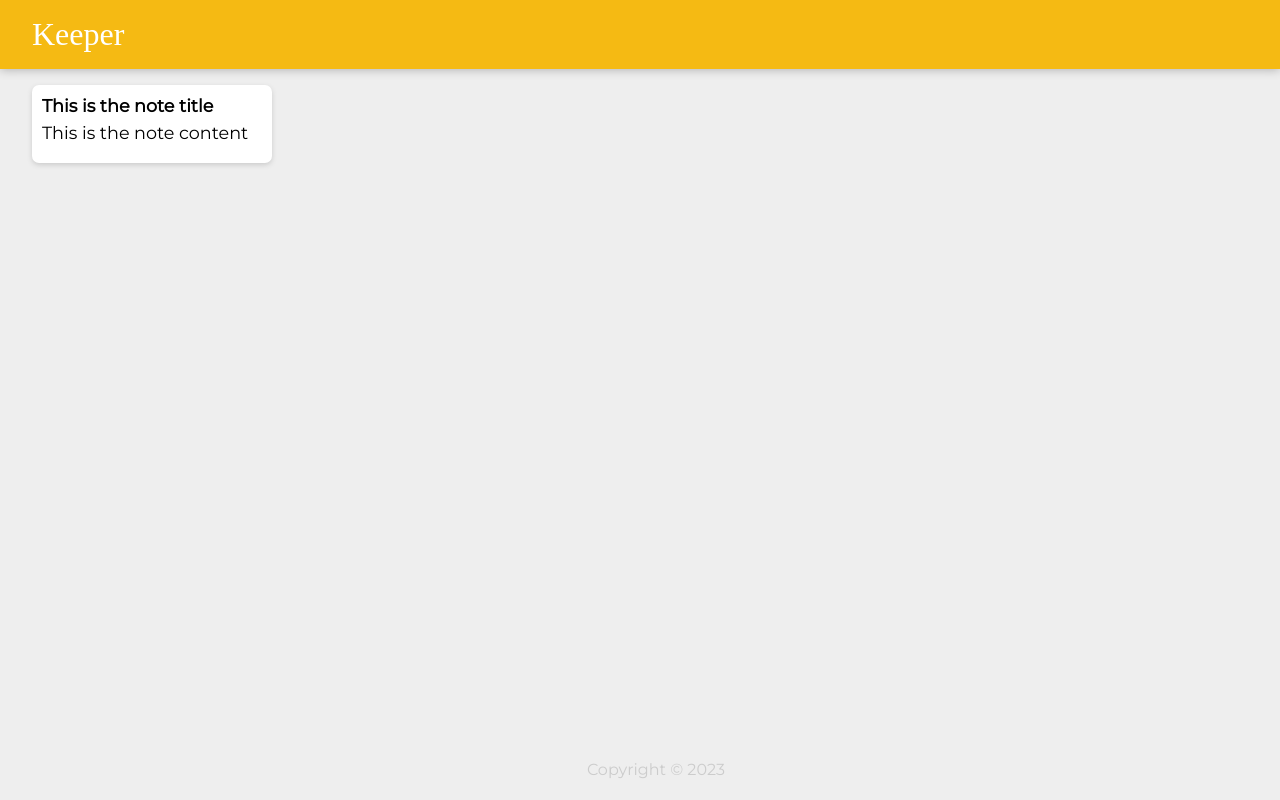
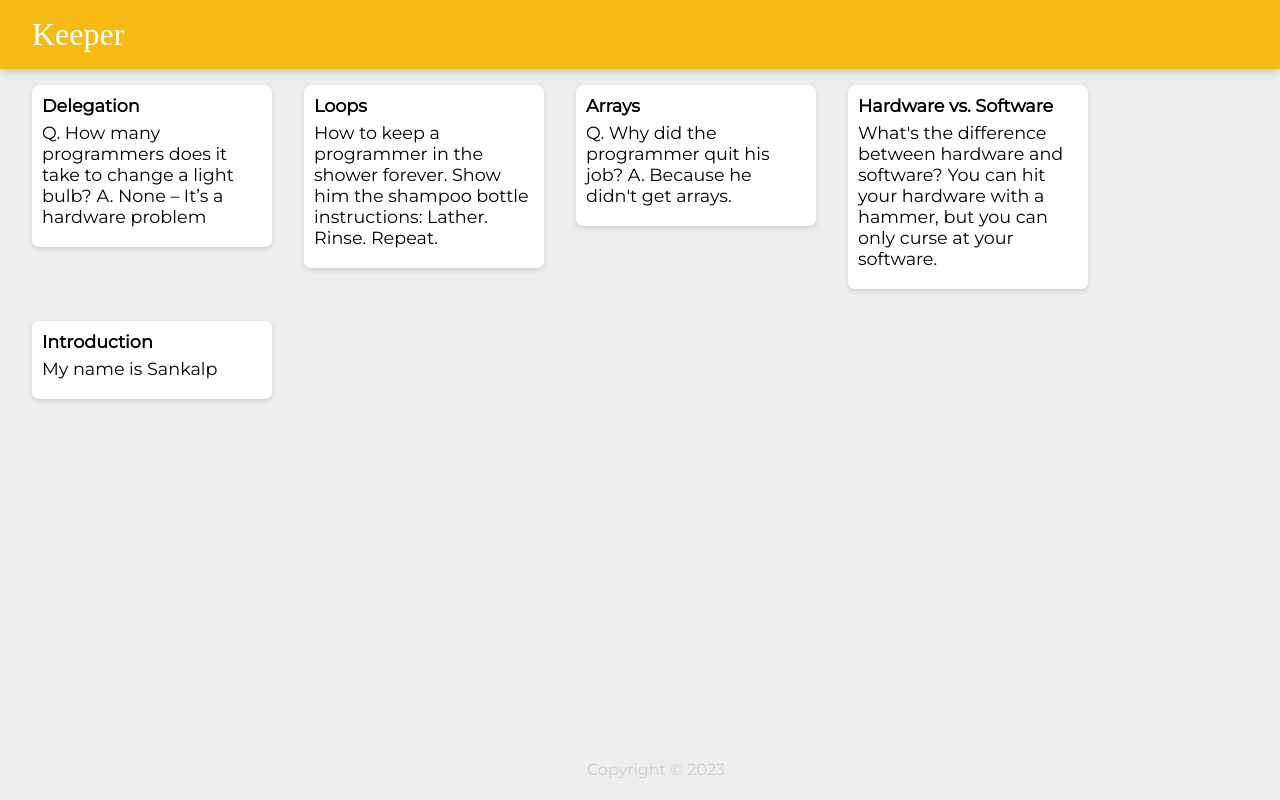
Before and after one commit to SankalpKadam/Google_Keep_Clone, a React (Create React App) app in the folder keeper/: page / in a window 1280 px wide. Built offline with nearby package versions, Linux system fonts and the light colour scheme; a web font is replaced by a local one.

Commit message:
Usage of props to render different notes

```diff
--- a/keeper/src/components/App.jsx
+++ b/keeper/src/components/App.jsx
@@ -2,12 +2,17 @@ import React from "react";
 import Heading from "./Header";
 import Footer from "./Footer";
 import Note from "./Note";
+import notes from "../notes";
+
+
 
 function App() {
     return (
     <div>
         <Heading />
-        <Note />
+        {notes.map( (note) =>{
+             return <Note key = {note.key} title = {note.title} content = {note.content}/>
+        })}
         <Footer />
     </div>
     );
--- a/keeper/src/components/Note.jsx
+++ b/keeper/src/components/Note.jsx
@@ -1,10 +1,10 @@
 import React from "react";
 
-function Note(){
+function Note(props){
     return (
         <div className="note">
-            <h1>This is the note title</h1>
-            <p>This is the note content</p>
+            <h1>{props.title}</h1>
+            <p>{props.content}</p>
         </div>
     );
 }
--- a/keeper/src/index.js
+++ b/keeper/src/index.js
@@ -1,5 +1,5 @@
 import React from 'react';
-import ReactDOM from 'react-dom';
+import ReactDOM from 'react-dom/client';
 import App from '../src/components/App';
 
 const root = ReactDOM.createRoot(document.getElementById('root'));
--- /dev/null
+++ b/keeper/src/notes.js
@@ -0,0 +1,33 @@
+const notes = [
+    {
+      key: 1,
+      title: "Delegation",
+      content:
+        "Q. How many programmers does it take to change a light bulb? A. None – It’s a hardware problem"
+    },
+    {
+      key: 2,
+      title: "Loops",
+      content:
+        "How to keep a programmer in the shower forever. Show him the shampoo bottle instructions: Lather. Rinse. Repeat."
+    },
+    {
+      key: 3,
+      title: "Arrays",
+      content:
+        "Q. Why did the programmer quit his job? A. Because he didn't get arrays."
+    },
+    {
+      key: 4,
+      title: "Hardware vs. Software",
+      content:
+        "What's the difference between hardware and software? You can hit your hardware with a hammer, but you can only curse at your software."
+    },
+    {
+        key : 5,
+        title : "Introduction",
+        content : "My name is Sankalp"
+    }
+  ];
+
+export default notes;
```
